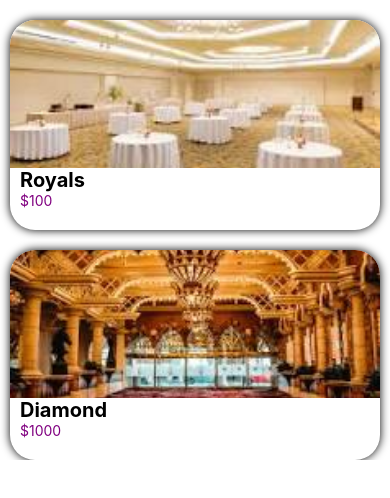
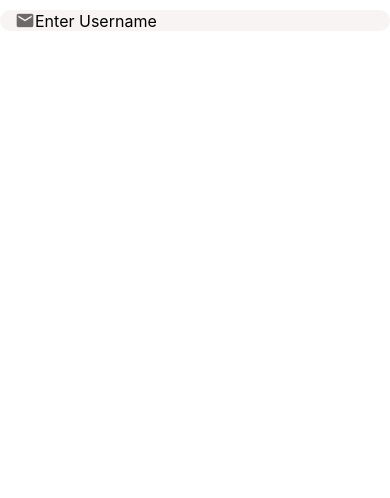
Before and after one commit to Qashu02/ReactnNativelearning, a React Native app in the folder DoneWithIt/: screen / in a window 390 px wide. Shown: the top 498 px of the page. Built offline with nearby package versions, Linux system fonts and the light colour scheme.

Commit message:
TextInput component

```diff
--- a/DoneWithIt/App.js
+++ b/DoneWithIt/App.js
@@ -8,10 +8,22 @@ import AccountScreen from './app/screen/AccountScreen';
 import Screen from './app/components/Screen';
 import ListingScreen from './app/screen/ListingScreen';
 import ListingHalls from './app/screen/ListingHalls';
+import AppText from './app/components/AppText';
+import AppTextInput from './app/components/AppTextInput';
+import { useState } from 'react';
 export default function App() {
+ const[username,setUsername]=useState('')
 
   return <>
- <ListingHalls/>
+
+
+ <AppTextInput
+  placeholder="Enter Username"
+ name={'email'}
+ onChangeText={(text)=>setUsername(text)}
+
+  />
+
   </>
 
 }
--- a/DoneWithIt/app/color.jsx
+++ /dev/null
@@ -1,4 +0,0 @@
-const colors: {
-    primary:'red'
-
-}
--- /dev/null
+++ b/DoneWithIt/app/components/AppTextInput.jsx
@@ -0,0 +1,34 @@
+import React from 'react';
+import { TextInput, View,StyleSheet } from 'react-native';
+import { MaterialCommunityIcons } from '@expo/vector-icons';
+import Screen from './Screen';
+import colors from '../config/colors';
+function AppTextInput({name , ...otherprops}) {
+    return (
+   <Screen>
+    <View style={styles.container}>
+    <MaterialCommunityIcons style={styles.icon} name={name} size={20} color={colors.medium}/>
+        <TextInput style={styles.text} {...otherprops}/>
+    </View>
+   </Screen>
+    );
+}
+const styles = StyleSheet.create({
+    container:{
+        backgroundColor:colors.light,
+        borderRadius:25,
+        paddingHorizontal:15,
+        flexDirection:'row',
+        width:'100%',
+        marginTop:10,
+      alignItems:'center'
+
+    },
+    text:{
+        fontSize:16
+    },
+    icon:{
+
+    }
+})
+export default AppTextInput;
--- /dev/null
+++ b/DoneWithIt/app/config/colors.jsx
@@ -0,0 +1,10 @@
+export default {
+    primary: "#fc5c65",
+    secondary: "#4ecdc4",
+    black: "#000",
+    white: "#fff",
+    medium: "#6e6969",
+    light: "#f8f4f4",
+    dark: "#0c0c0c",
+    danger: "#ff5252",
+  };
```
